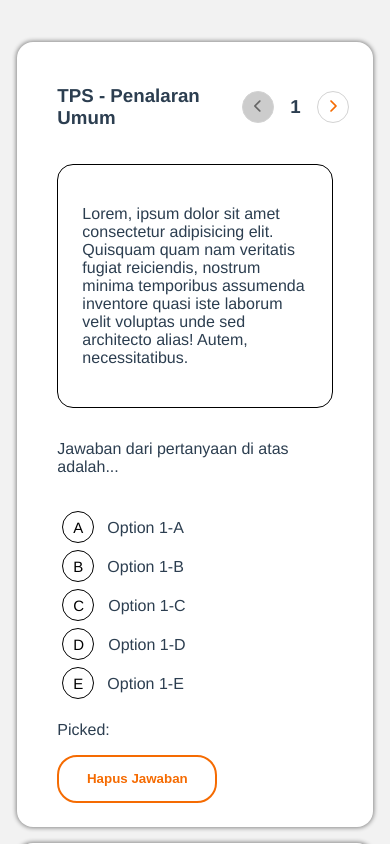
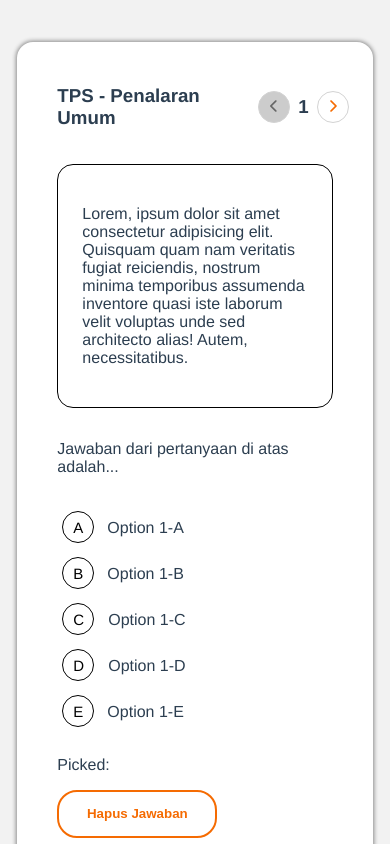
Before and after one commit to raihanlh/simple-test-platform, a Vue app: page / in a window 390 px wide. Shown: the top 844 px of the page. Built offline with nearby package versions, Linux system fonts and the light colour scheme; data requests are answered from the project's data file.

Commit message:
add responsiveness to stylings and change data in db.json

```diff
--- a/db.json
+++ b/db.json
@@ -33,7 +33,7 @@
           "readings": "Diketahui x adalah 1 dan y adalah 2.",
           "directive": "x + y = ...",
           "choices": [
-            "Option A",
+            "Lorem, ipsum dolor sit amet consectetur adipisicing elit. Quisquam quam nam veritatis fugiat reiciendis, nostrum minima temporibus assumenda inventore quasi iste laborum velit voluptas unde sed architecto alias! Autem, necessitatibus.",
             "Option B",
             "Option C",
             "Option D",
--- a/src/assets/css/TestPlatform.scss
+++ b/src/assets/css/TestPlatform.scss
@@ -40,7 +40,7 @@ $hoverBg: rgb(227, 227, 227);
         display: flex;
         align-items: center;
         .number {
-          padding: 0 1rem;
+          padding: 0 0.5rem;
         }
 
         button {
@@ -119,6 +119,7 @@ $hoverBg: rgb(227, 227, 227);
         position: relative;
         top: -10px;
         cursor: pointer;
+        line-height: 2;
       }
     }
   }
```
